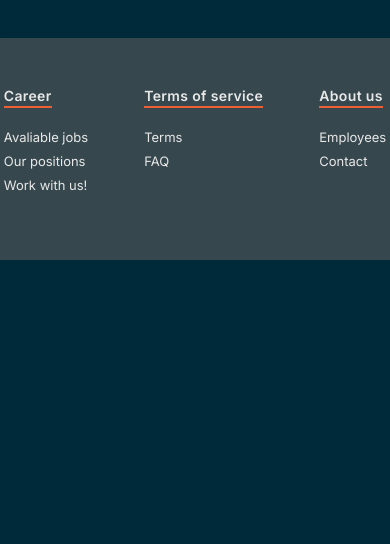
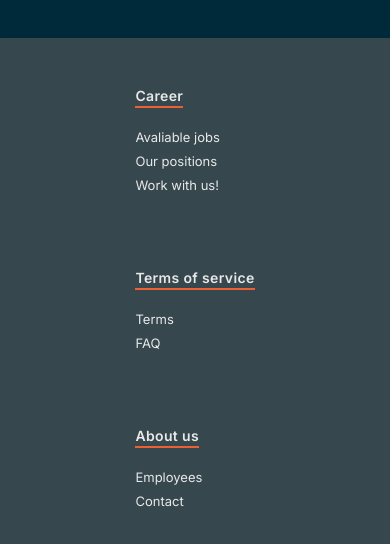
Before and after one commit to Gong-Code/event-website, a Next.js app: page / in a window 390 px wide. Shown: the part 802-1346 px from the top of the page. Before the commit the page ends 1062 px from the top, so only its background shows below. Built offline with nearby package versions, Linux system fonts and the light colour scheme; no server answers; the database is empty.

Commit message:
Made footer become colum when screens are narrow (phone screens)

```diff
--- a/app/(root)/_components/footer.jsx
+++ b/app/(root)/_components/footer.jsx
@@ -32,15 +32,14 @@ const Footer = () => {
     return (
         <>
             <div className='bg-secondary-muted shadow h-auto overflow-hidden relative bottom-0'>
-                <div className='flex max-w-7xl items-center justify-evenly flex-col md:flex-row'>
-                    <div className='flex gap-14 mt-8 mb-16'>
+                <div className='flex flex-col md:flex-row max-w-7xl items-center justify-evenly'>
+                    <div className='flex flex-col md:flex-row gap-14 mt-8 mb-16'>
                         {footerLinks.map((link) => (
                             <div key={link.name}>
                                 <p className="text-primary tracking-wide text-sm font-semibold border-b-2 border-b-tertiary w-fit">{link.name}</p>
                                 <ul>
                                     {link.items.map((item) => (
-                                        <li
-                                            key={item.name}>
+                                        <li key={item.name}>
                                             <Link
                                                 href={item.href}
                                                 className='text-primary text-[13px] transition ease-in-out hover:opacity-55'>
```
